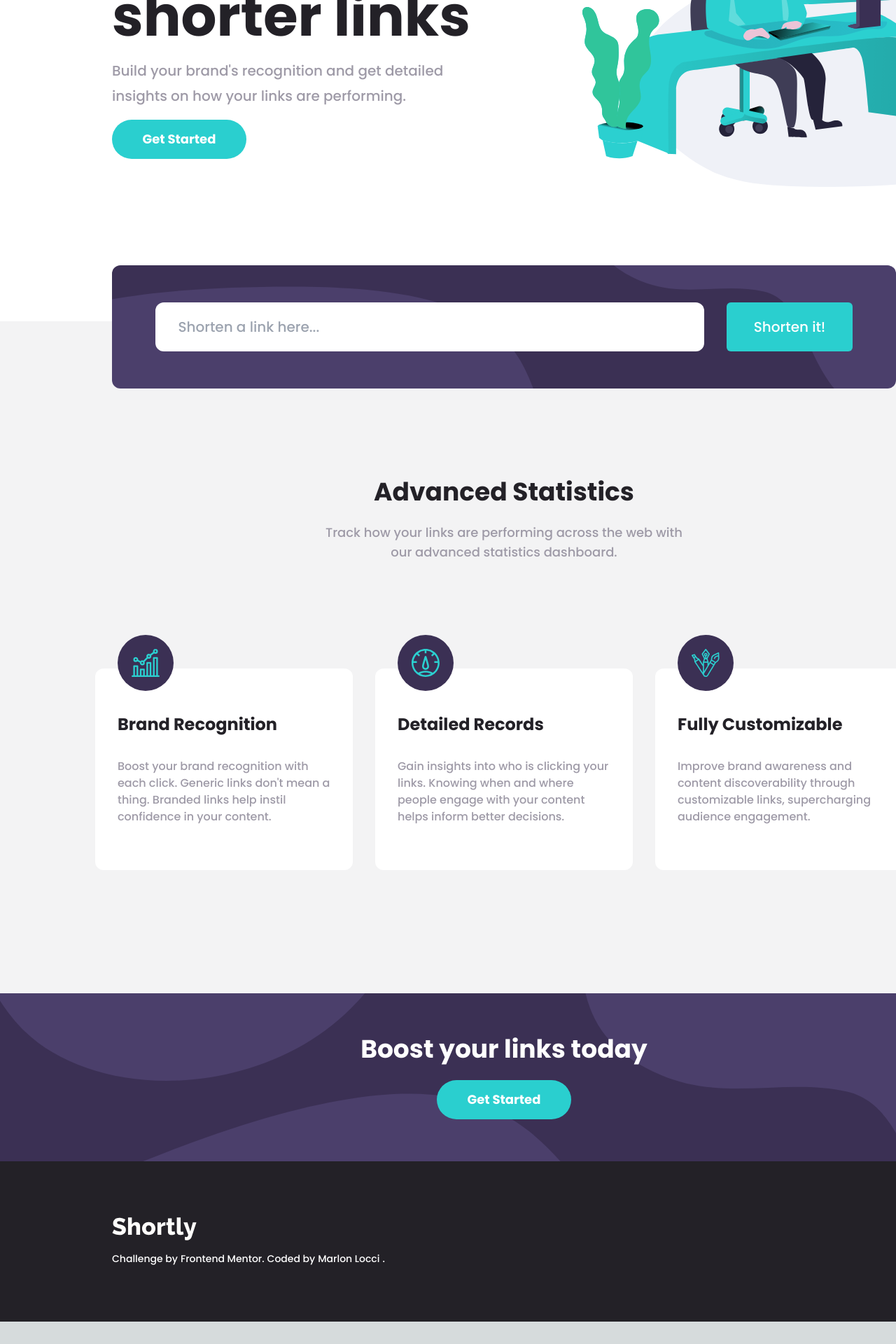
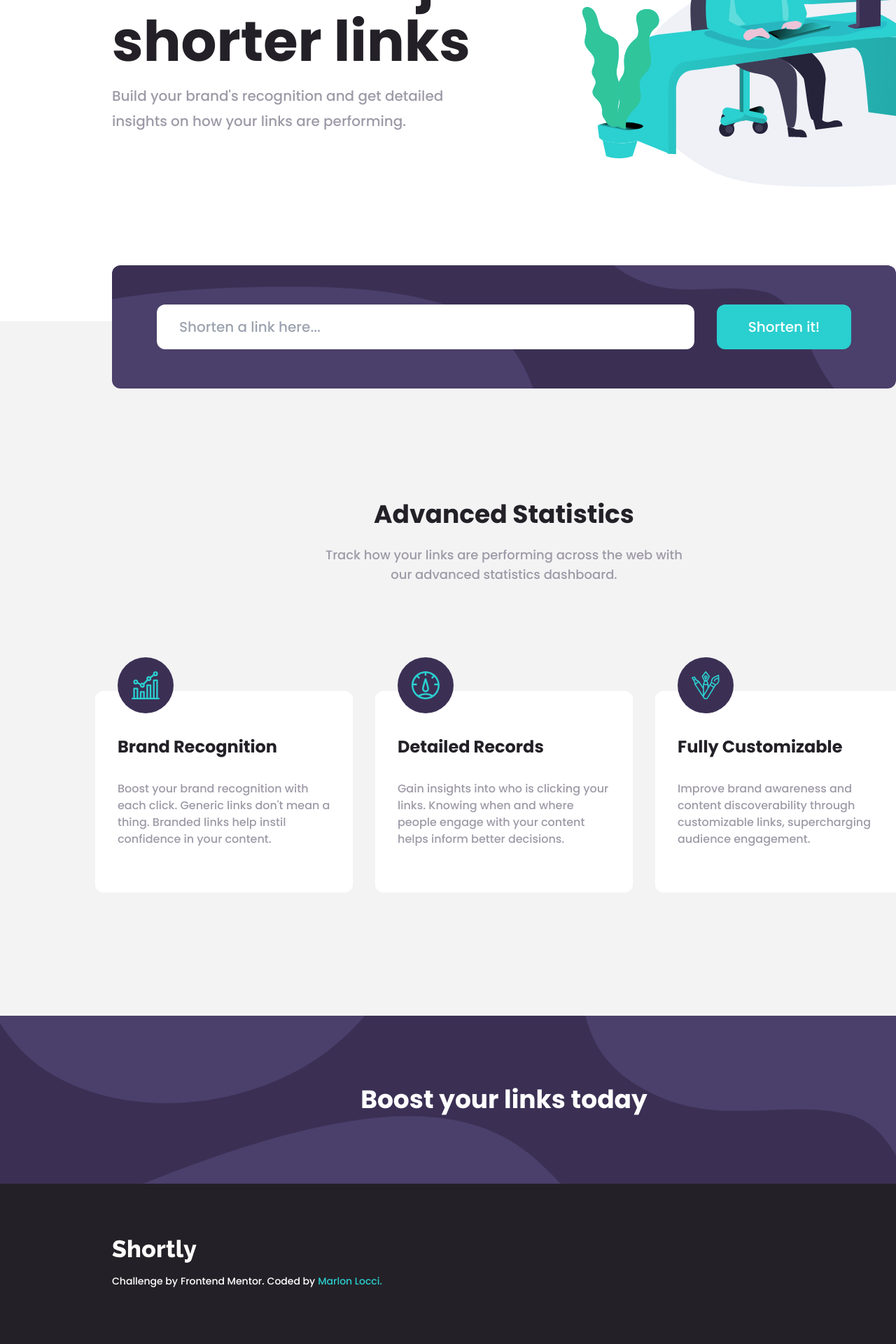
Before and after one commit to Stablest/Shortly, a Next.js app: page / in a window 1280 px wide. Shown: the part 357-2277 px from the top of the page at 70% size. Before the commit the page ends 2245 px from the top, so only its background shows below. Built offline with nearby package versions, Linux system fonts and the light colour scheme.

Commit message:
added Shortener component, removed application logic from page route

```diff
--- a/src/app/page.tsx
+++ b/src/app/page.tsx
@@ -1,4 +1,5 @@
 import { Box } from "../components/box"
+import { Shortener } from "../components/shortener"
 
 export default function Home() {
   return (
@@ -12,25 +13,17 @@ export default function Home() {
             <span className=" text-[5rem] font-bold leading-[1.1]">More than just shorter links</span>
             <span className="text-grayish-violet text-xl w-[80%] leading-[1.8]">Build your brand's recognition and get detailed insights on how your links are
               performing.</span>
-            <button className="w-48 h-14 bg-cyan rounded-full text-white text-lg font-bold">Get Started</button>
+            {/* <button className="w-48 h-14 bg-cyan rounded-full text-white text-lg font-bold">Get Started</button> */}
           </div>
           <img src="./images/illustration-working.svg" alt="Person using a computer" className="h-[30rem]" />
         </section>
-
         <section className="bg-grayish-violet bg-opacity-[0.12] w-full px-40 pb-44 flex flex-col items-center">
-          <div className="bg-[url('/images/bg-shorten-desktop.svg')] bg-cover bg-no-repeat bg-dark-violet w-full h-44 mt-[-5rem] flex justify-center items-center rounded-xl">
-            <form action="" method="get" className="w-full h-full flex justify-center items-center gap-x-8">
-              <input type="url" name="" id="" placeholder='Shorten a link here...' className="w-[70%] h-[40%] bg-white rounded-xl px-8 text-xl" />
-              <button className="bg-cyan rounded-md w-[16%] h-[40%] text-white text-xl">Shorten it!</button>
-            </form>
-          </div>
-
+          <Shortener></Shortener>
           <div className="flex flex-col my-32 w-[32rem] text-center">
             <span className="text-4xl font-bold mx-auto">Advanced Statistics</span>
             <span className="text-grayish-violet my-6">Track how your links are performing across the web with our
               advanced statistics dashboard.</span>
           </div>
-
           <div className="flex gap-x-8">
             <Box url="./images/icon-brand-recognition.svg" alt="graph" title='Brand Recognition'>
               Boost your brand
@@ -51,10 +44,8 @@ export default function Home() {
         </section>
         <section className="bg-[url('/images/bg-boost-desktop.svg')] h-60 w-full flex flex-col bg-dark-violet justify-center items-center gap-y-6">
           <span className="text-4xl font-black text-white">Boost your links today</span>
-          <button className="w-48 h-14 bg-cyan rounded-full text-white text-lg font-bold">Get Started</button>
-
+          {/* <button className="w-48 h-14 bg-cyan rounded-full text-white text-lg font-bold">Get Started</button> */}
         </section>
-
       </main>
       <footer className="w-full bg-very-dark-violet text-white">
         <div className="px-40 py-20">
@@ -62,7 +53,7 @@ export default function Home() {
           <div className="w-full flex text-sm mt-4 gap-x-1">
             Challenge by
             <a href="https://www.frontendmentor.io?ref=challenge" target="_blank"
-            >Frontend Mentor.</a> Coded by <a href="#"> Marlon Locci</a>.
+            >Frontend Mentor.</a> Coded by <a href="https://github.com/Stablest" className="text-cyan" target="_blank"> Marlon Locci.</a>
           </div>
         </div>
       </footer>
```
